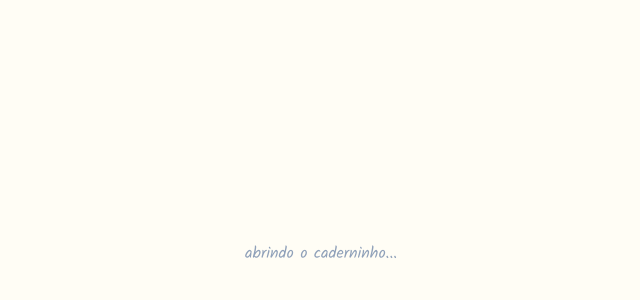
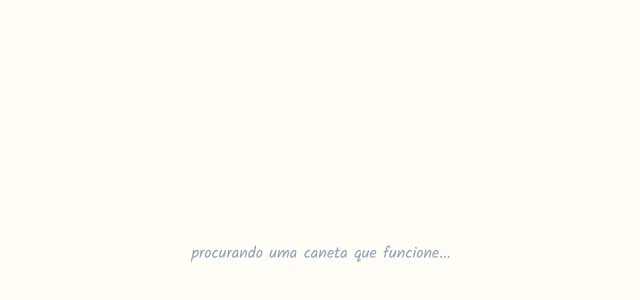
Before and after one commit to ElaineFCerqueira/replay, a React (Vite) app: page / in a window 1280 px wide. Shown: the part 146-446 px from the top of the page, without its empty margins (319-959 px from the left). Built offline with nearby package versions, Linux system fonts and the light colour scheme; no server answers.

Commit message:
ajuste do texto de espera na abertura

```diff
--- a/src/App.jsx
+++ b/src/App.jsx
@@ -1,4 +1,4 @@
-import { useState } from 'react'
+import { useState, useEffect } from 'react'
 import { useCaderninho } from './hooks/useCaderninho'
 import { CapaCaderno } from './components/CapaCaderno'
 import { PaginaCaderno } from './components/PaginaCaderno'
@@ -10,11 +10,26 @@ export default function App() {
   const [tela, setTela] = useState('capa')
   const [indice, setIndice] = useState(0)
   const [idsDestaque, setIdsDestaque] = useState([])
+  const mensagensCarregando = [
+    'abrindo o caderninho...',
+    'sacudindo a poeira das páginas...',
+    'procurando uma caneta que funcione...',
+  ]
+  const [mensagemAtual, setMensagemAtual] = useState(0)
+
+  useEffect(() => {
+    const intervalo = setInterval(() => {
+      setMensagemAtual(i => (i + 1) % mensagensCarregando.length)
+    }, 1500)
+    return () => clearInterval(intervalo)
+  }, [])
+
+
 
   if (carregando) {
     return (
       <div className="min-h-screen flex items-center justify-center">
-        <p className="font-kalam text-slate-400">abrindo o caderninho...</p>
+        <p className="font-kalam text-slate-400">{mensagensCarregando[mensagemAtual]}</p>
       </div>
     )
   }
```
